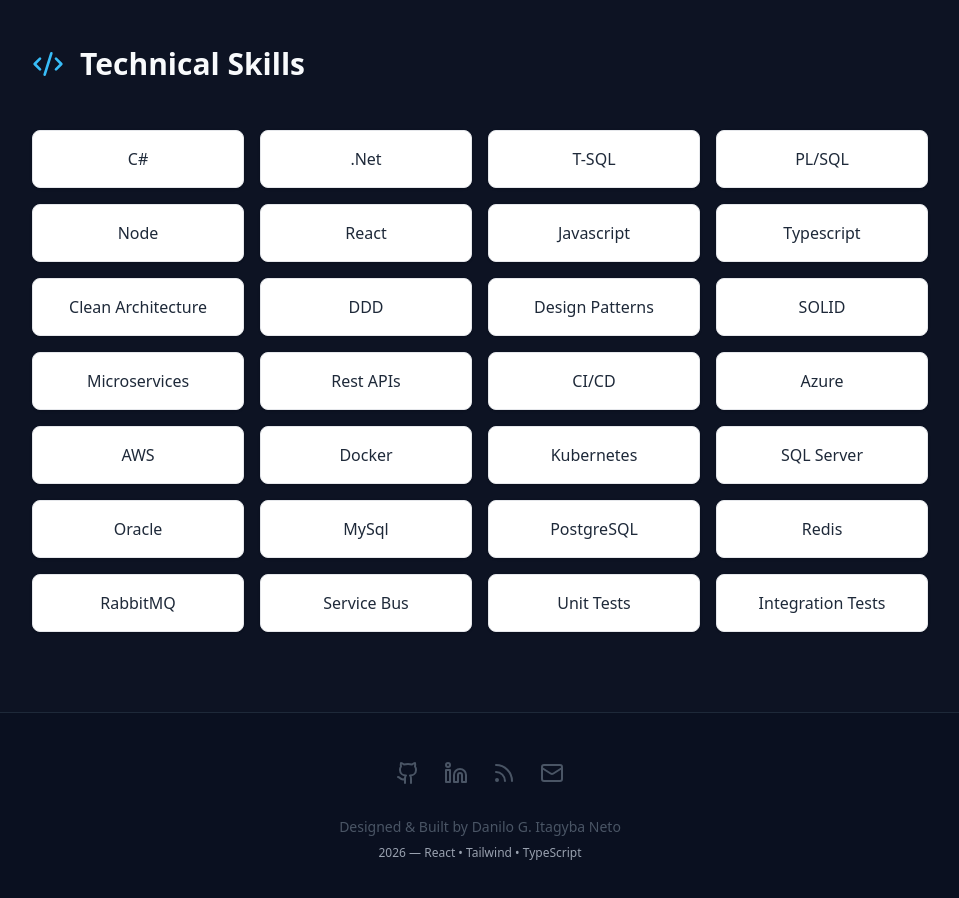
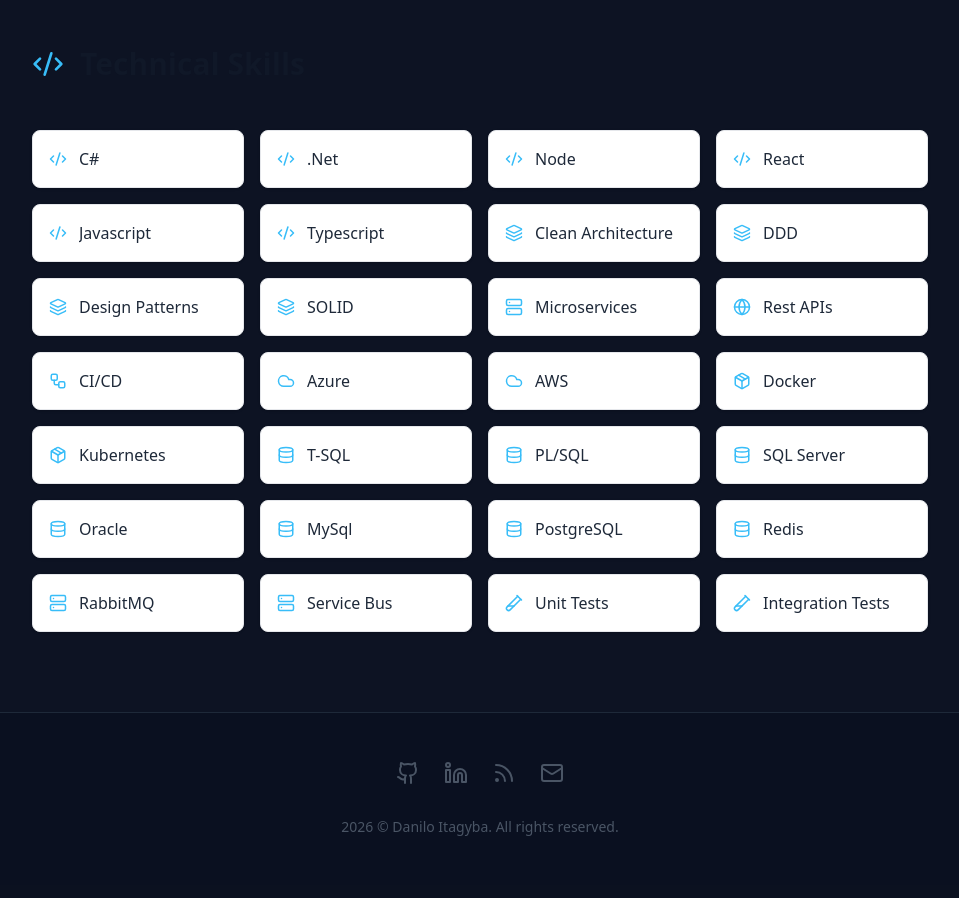
Before and after one commit to daniloitagyba/interactive-resume, a React (Vite) app: page / in a window 1280 px wide. Shown: the part 2200-3098 px from the top of the page, without its empty margins (160-1119 px from the left). Built offline with nearby package versions, Linux system fonts and the light colour scheme.

Commit message:
fix: update footer content and improve skills section with dynamic icons

```diff
--- a/src/components/Footer.tsx
+++ b/src/components/Footer.tsx
@@ -26,12 +26,7 @@
         </div>
 
         <p className="text-gray-600 dark:text-gray-400 text-sm font-medium">
-          {language === 'en'
-            ? `Designed & Built by Danilo G. Itagyba Neto`
-            : `Projetado e Construído por Danilo G. Itagyba Neto`}
-        </p>
-        <p className="text-gray-400 dark:text-gray-500 text-xs mt-2">
-          {new Date().getFullYear()} — React • Tailwind • TypeScript
+         {new Date().getFullYear()} © Danilo Itagyba. {language === 'en' ? 'All rights reserved.' : 'Todos os direitos reservados.'}
         </p>
       </div>
     </footer>
--- a/src/components/Skills.tsx
+++ b/src/components/Skills.tsx
@@ -1,34 +1,90 @@
-import React from 'react';
-import { motion } from 'framer-motion';
-import { useLanguage } from '../context/LanguageContext';
-import { DATA } from '../constants/data';
-import { Code2 } from 'lucide-react';
+import React, { useMemo } from "react";
+import { motion } from "framer-motion";
+import { useLanguage } from "../context/LanguageContext";
+import { DATA } from "../constants/data";
+import {
+  Code2,
+  Database,
+  Cloud,
+  Layers,
+  Server,
+  TestTube2,
+  Globe,
+  Cpu,
+  Package,
+  Workflow,
+  LucideIcon,
+} from "lucide-react";
+
+
+const ICON_MAPPING: { keywords: string[]; Icon: LucideIcon }[] = [
+  { keywords: ["sql", "database", "redis", "oracle", "postgresql", "mysql"], Icon: Database },
+  { keywords: ["azure", "aws", "cloud"], Icon: Cloud },
+  { keywords: ["docker", "kubernetes", "container"], Icon: Package },
+  { keywords: ["test", "unit", "integration"], Icon: TestTube2 },
+  { keywords: ["architecture", "ddd", "solid", "patterns", "clean"], Icon: Layers },
+  { keywords: ["api", "rest", "soap", "spa", "http"], Icon: Globe },
+  { keywords: ["microservices", "service bus", "rabbitmq", "server", "message"], Icon: Server },
+  { keywords: ["react", "javascript", "typescript", "node", "c#", ".net", "frontend", "backend"], Icon: Code2 },
+  { keywords: ["ci/cd", "pipeline", "automation"], Icon: Workflow },
+];
+
+
+const getSkillIcon = (skill: string): React.ReactNode => {
+  const normalizedSkill = skill.toLowerCase();
+  const match = ICON_MAPPING.find((cfg) =>
+    cfg.keywords.some((keyword) => normalizedSkill.includes(keyword))
+  );
+
+  const IconComponent = match ? match.Icon : Cpu;
+  return <IconComponent size={18} />;
+};
+
+interface SkillCardProps {
+  skill: string;
+  index: number;
+}
+
+
+const SkillCard: React.FC<SkillCardProps> = ({ skill, index }) => (
+  <motion.div
+    initial={{ opacity: 0, scale: 0.9 }}
+    whileInView={{ opacity: 1, scale: 1 }}
+    viewport={{ once: true }}
+    transition={{ duration: 0.3, delay: index * 0.05 }}
+    whileHover={{ scale: 1.05 }}
+    className="p-4 rounded-lg bg-white dark:bg-midnight-light border border-gray-200 dark:border-gray-700
+               flex items-center gap-3 font-medium shadow-sm text-gray-800 dark:text-gray-200"
+  >
+    <span className="text-accent flex-shrink-0" aria-hidden="true">
+      {getSkillIcon(skill)}
+    </span>
+    <span className="text-sm md:text-base truncate" title={skill}>
+      {skill}
+    </span>
+  </motion.div>
+);
 
 const Skills: React.FC = () => {
   const { language } = useLanguage();
-  const data = DATA[language];
+
+  const { techStack } = useMemo(() => DATA[language], [language]);
+
+  const title = language === "en" ? "Technical Skills" : "Habilidades Técnicas";
 
   return (
-    <section id="skills" className="section-padding bg-midnight-light/10">
+    <section id="skills" className="section-padding bg-midnight-light/10" aria-labelledby="skills-title">
       <div className="max-w-4xl mx-auto">
-        <div className="flex items-center gap-4 mb-12">
-          <Code2 className="text-accent" size={32} />
-          <h2 className="text-3xl font-bold">{language === 'en' ? 'Technical Skills' : 'Habilidades Técnicas'}</h2>
-        </div>
+        <header className="flex items-center gap-4 mb-12">
+          <Code2 className="text-accent" size={32} aria-hidden="true" />
+          <h2 id="skills-title" className="text-3xl font-bold text-gray-900 dark:text-white">
+            {title}
+          </h2>
+        </header>
 
         <div className="grid grid-cols-2 md:grid-cols-4 gap-4">
-          {data.techStack.map((skill, index) => (
-            <motion.div
-              key={index}
-              initial={{ opacity: 0, scale: 0.9 }}
-              whileInView={{ opacity: 1, scale: 1 }}
-              viewport={{ once: true }}
-              transition={{ duration: 0.3, delay: index * 0.05 }}
-              whileHover={{ scale: 1.05 }}
-              className="p-4 rounded-lg bg-white dark:bg-midnight-light border border-gray-200 dark:border-gray-700 text-center font-medium shadow-sm text-gray-800 dark:text-gray-200"
-            >
-              {skill}
-            </motion.div>
+          {techStack.map((skill, index) => (
+            <SkillCard key={skill} skill={skill} index={index} />
           ))}
         </div>
       </div>
--- a/src/constants/data.ts
+++ b/src/constants/data.ts
@@ -28,7 +28,7 @@
   };
 }
 
-const calculateDuration = (startDate: Date, language: 'en' | 'pt') => {
+const calculateDuration = (startDate: Date, language: "en" | "pt") => {
   const now = new Date();
   let years = now.getFullYear() - startDate.getFullYear();
   let months = now.getMonth() - startDate.getMonth();
@@ -40,49 +40,91 @@
 
   const parts = [];
   if (years > 0) {
-    if (language === 'en') {
-      parts.push(`${years} year${years > 1 ? 's' : ''}`);
+    if (language === "en") {
+      parts.push(`${years} year${years > 1 ? "s" : ""}`);
     } else {
-      parts.push(`${years} ano${years > 1 ? 's' : ''}`);
+      parts.push(`${years} ano${years > 1 ? "s" : ""}`);
     }
   }
   if (months > 0) {
-    if (language === 'en') {
-      parts.push(`${months} month${months > 1 ? 's' : ''}`);
+    if (language === "en") {
+      parts.push(`${months} month${months > 1 ? "s" : ""}`);
     } else {
-      parts.push(`${months} ${months > 1 ? 'meses' : 'mês'}`);
+      parts.push(`${months} ${months > 1 ? "meses" : "mês"}`);
     }
   }
 
-  const joiner = language === 'en' ? ' and ' : ' e ';
+  const joiner = language === "en" ? " and " : " e ";
   return parts.join(joiner);
 };
 
 const lastJobStart = new Date(2024, 4);
 
-export const DATA: Record<'en' | 'pt', PortfolioData> = {
+export const DATA: Record<"en" | "pt", PortfolioData> = {
   en: {
     name: "Danilo Itagyba",
     title: "Senior Software Engineer",
-    summary: "With over 15 years of experience in IT, I have built a solid foundation working for a decade with ERP, SQL, and Business Intelligence (BI). For the past 6 years, I have pivoted my career to focus on Back-end software development. I have proven experience in the full software engineering lifecycle, designing and delivering robust solutions across diverse architectures.",
+    summary:
+      "With over 15 years of experience in IT, I have built a solid foundation working for a decade with ERP, SQL, and Business Intelligence (BI). For the past 6 years, I have pivoted my career to focus on Back-end software development. I have proven experience in the full software engineering lifecycle, designing and delivering robust solutions across diverse architectures.",
     techStack: [
-      "C#", ".Net", "T-SQL", "PL/SQL", "Node", "React", "Javascript", "Typescript",
-      "Clean Architecture", "DDD", "Design Patterns", "SOLID", "Microservices", "Rest APIs",
-      "CI/CD", "Azure", "AWS", "Docker", "Kubernetes", "SQL Server", "Oracle", "MySql", "PostgreSQL", "Redis",
-      "RabbitMQ", "Service Bus", "Unit Tests", "Integration Tests"
+      "C#",
+      ".Net",
+      "Node",
+      "React",
+      "Javascript",
+      "Typescript",
+      "Clean Architecture",
+      "DDD",
+      "Design Patterns",
+      "SOLID",
+      "Microservices",
+      "Rest APIs",
+      "CI/CD",
+      "Azure",
+      "AWS",
+      "Docker",
+      "Kubernetes",
+      "T-SQL",
+      "PL/SQL",
+      "SQL Server",
+      "Oracle",
+      "MySql",
+      "PostgreSQL",
+      "Redis",
+      "RabbitMQ",
+      "Service Bus",
+      "Unit Tests",
+      "Integration Tests",
     ],
     experience: [
       {
         role: "Senior Software Engineer",
         company: "Bionexo",
         location: "São Paulo - SP (remote)",
-        period: `May 2024 - Present (${calculateDuration(lastJobStart, 'en')})`,
+        period: `May 2024 - Present (${calculateDuration(lastJobStart, "en")})`,
         description: [
           "Health tech (Biotacker Project: Inventory management with RFID).",
           "Development and maintenance in .Net/.Net Core (Windows/Kubernetes VMs).",
-          "CI/CD (Azure Pipelines), unit/integration testing. Technical and decision-making support."
+          "CI/CD (Azure Pipelines), unit/integration testing. Technical and decision-making support.",
         ],
-        technologies: ["C#", ".Net Core", ".Net Framework", "T-SQL", "Microservices", "Rest", "Soap", "RabbitMQ", "SQL Server", "Redis", "JS", "TS", "React", "CI/CD", "Azure Pipelines", "Dynatrace"]
+        technologies: [
+          "C#",
+          ".Net Core",
+          ".Net Framework",
+          "T-SQL",
+          "Microservices",
+          "Rest",
+          "Soap",
+          "RabbitMQ",
+          "SQL Server",
+          "Redis",
+          "JS",
+          "TS",
+          "React",
+          "CI/CD",
+          "Azure Pipelines",
+          "Dynatrace",
+        ],
       },
       {
         role: "Senior Software Engineer",
@@ -92,9 +134,23 @@
         description: [
           "Cielo E-Commerce. Reconciliation solutions.",
           "Development and maintenance in .Net/.Net Core (Windows/Kubernetes VMs).",
-          "CI/CD (Azure Pipelines), unit/integration testing. Technical and decision-making support."
+          "CI/CD (Azure Pipelines), unit/integration testing. Technical and decision-making support.",
         ],
-        technologies: ["C#", ".Net Core", ".Net Framework", "T-SQL", "Microservices", "Rest", "Soap", "RabbitMQ", "SQL Server", "Redis", "CI/CD", "Azure Pipelines", "Datadog"]
+        technologies: [
+          "C#",
+          ".Net Core",
+          ".Net Framework",
+          "T-SQL",
+          "Microservices",
+          "Rest",
+          "Soap",
+          "RabbitMQ",
+          "SQL Server",
+          "Redis",
+          "CI/CD",
+          "Azure Pipelines",
+          "Datadog",
+        ],
       },
       {
         role: "Senior Software Engineer",
@@ -103,9 +159,22 @@
         period: "November 2020 - October 2021 (11 months)",
         description: [
           "Healthcare Marketplace.",
-          "Development and maintenance of integrations with ERPs (buyers/sellers)."
+          "Development and maintenance of integrations with ERPs (buyers/sellers).",
         ],
-        technologies: ["C#", ".Net Core", ".Net Framework", "AspNet MVC", "Microservices", "Rest", "Soap", "T-SQL", "PL/SQL", "SQL Server", "Azure Pipelines", "Azure Functions"]
+        technologies: [
+          "C#",
+          ".Net Core",
+          ".Net Framework",
+          "AspNet MVC",
+          "Microservices",
+          "Rest",
+          "Soap",
+          "T-SQL",
+          "PL/SQL",
+          "SQL Server",
+          "Azure Pipelines",
+          "Azure Functions",
+        ],
       },
       {
         role: "Senior Systems Analyst (Contractor)",
@@ -115,9 +184,9 @@
         description: [
           "Aluminum industry.",
           "Customization of ERP (proprietary language), development of reports/dashboards in Power BI.",
-          "Mastery of the complete industrial process."
+          "Mastery of the complete industrial process.",
         ],
-        technologies: ["ERP", "Power BI", "SQL"]
+        technologies: ["ERP", "Power BI", "SQL"],
       },
       {
         role: "Senior Systems Analyst (Contractor)",
@@ -127,9 +196,9 @@
         description: [
           "Aluminum industry.",
           "Customization of ERP (proprietary language), development of reports/dashboards in Power BI.",
-          "Mastery of the complete industrial process."
+          "Mastery of the complete industrial process.",
         ],
-        technologies: ["ERP", "Power BI", "SQL"]
+        technologies: ["ERP", "Power BI", "SQL"],
       },
       {
         role: "Senior Systems Analyst",
@@ -139,9 +208,9 @@
         description: [
           "Plastic packaging industry.",
           "Customization of ERP (proprietary language), development of reports/dashboards in Power BI.",
-          "Mastery of the complete industrial process."
+          "Mastery of the complete industrial process.",
         ],
-        technologies: ["ERP", "Power BI", "SQL"]
+        technologies: ["ERP", "Power BI", "SQL"],
       },
       {
         role: "Senior Systems Analyst",
@@ -151,9 +220,9 @@
         description: [
           "Industry/trade of rescue materials.",
           "Customization of ERP (proprietary language), development of reports/dashboards in Power BI.",
-          "Mastery of the complete industrial process."
+          "Mastery of the complete industrial process.",
         ],
-        technologies: ["ERP", "Power BI", "SQL"]
+        technologies: ["ERP", "Power BI", "SQL"],
       },
       {
         role: "Senior Systems Analyst",
@@ -163,47 +232,94 @@
         description: [
           "Plastic packaging industry.",
           "Customization of ERP (proprietary language), development of reports/dashboards in Power BI.",
-          "Mastery of the complete industrial process."
+          "Mastery of the complete industrial process.",
         ],
-        technologies: ["ERP", "Power BI", "SQL"]
-      }
+        technologies: ["ERP", "Power BI", "SQL"],
+      },
     ],
     education: [
       {
         degree: "Software Engineering",
         institution: "Uniamérica",
-        period: "January 2025 - December 2027"
-      }
+        period: "January 2025 - December 2027",
+      },
     ],
     links: {
       linkedin: "https://www.linkedin.com/in/danilo-itagyba/",
       github: "https://github.com/daniloitagyba",
       blog: "https://dev.to/itagyba",
-      email: "daniloitagyba@gmail.com"
-    }
+      email: "daniloitagyba@gmail.com",
+    },
   },
   pt: {
     name: "Danilo G. Itagyba Neto",
     title: "Engenheiro de Software Sênior",
-    summary: "Com uma trajetória de mais de 15 anos na área de TI, construí uma base sólida atuando por uma década com ERP, SQL e Business Intelligence (BI). Há 6 anos, direcionei minha carreira para a engenharia de software com foco em back-end. Tenho experiência no ciclo completo de engenharia de software, projetando, entregando e mantendo soluções robustas em diversas arquiteturas.",
+    summary:
+      "Com uma trajetória de mais de 15 anos na área de TI, construí uma base sólida atuando por uma década com ERP, SQL e Business Intelligence (BI). Há 6 anos, direcionei minha carreira para a engenharia de software com foco em back-end. Tenho experiência no ciclo completo de engenharia de software, projetando, entregando e mantendo soluções robustas em diversas arquiteturas.",
     techStack: [
-      "C#", ".Net Framework", ".Net Core", "T-SQL", "PL/SQL", "Node", "React", "Javascript", "Typescript",
-      "Arquitetura Limpa", "DDD", "Design Patterns", "SOLID", "Microserviços", "Rest APIs", "Soap", "Wpf", "SPAs",
-      "CI/CD", "Azure", "AWS", "Docker", "Kubernetes", "SQL Server", "Oracle", "MySql", "PostgreSQL", "Redis",
-      "RabbitMQ", "Service Bus", "Testes Unitários", "Testes de Integração"
+      "C#",
+      ".Net Framework",
+      ".Net Core",
+      "T-SQL",
+      "PL/SQL",
+      "Node",
+      "React",
+      "Javascript",
+      "Typescript",
+      "Arquitetura Limpa",
+      "DDD",
+      "Design Patterns",
+      "SOLID",
+      "Microserviços",
+      "Rest APIs",
+      "Soap",
+      "Wpf",
+      "SPAs",
+      "CI/CD",
+      "Azure",
+      "AWS",
+      "Docker",
+      "Kubernetes",
+      "SQL Server",
+      "Oracle",
+      "MySql",
+      "PostgreSQL",
+      "Redis",
+      "RabbitMQ",
+      "Service Bus",
+      "Testes Unitários",
+      "Testes de Integração",
     ],
     experience: [
       {
         role: "Engenheiro de Software Sênior",
         company: "Bionexo",
         location: "São Paulo - SP (remoto)",
-        period: `Maio 2024 - Presente (${calculateDuration(lastJobStart, 'pt')})`,
+        period: `Maio 2024 - Presente (${calculateDuration(lastJobStart, "pt")})`,
         description: [
           "Health tech (Projeto Biotacker: Gestão de estoque com RFID).",
           "Desenvolvimento e manutenção em .Net/.Net Core (VMs Windows/Kubernetes).",
-          "CI/CD (Azure Pipelines), testes unitários/integração. Apoio técnico e decisório."
+          "CI/CD (Azure Pipelines), testes unitários/integração. Apoio técnico e decisório.",
         ],
-        technologies: ["C#", ".Net Core", ".Net Framework", "T-SQL", "Microserviços", "Rest", "Soap", "RabbitMQ", "SQL Server", "Redis", "JS", "TS", "React", "Testes Unitários e de integração", "CI/CD", "Azure Pipelines", "Dynatrace"]
+        technologies: [
+          "C#",
+          ".Net Core",
+          ".Net Framework",
+          "T-SQL",
+          "Microserviços",
+          "Rest",
+          "Soap",
+          "RabbitMQ",
+          "SQL Server",
+          "Redis",
+          "JS",
+          "TS",
+          "React",
+          "Testes Unitários e de integração",
+          "CI/CD",
+          "Azure Pipelines",
+          "Dynatrace",
+        ],
       },
       {
         role: "Engenheiro de Software Sênior",
@@ -213,9 +329,25 @@
         description: [
           "Cielo E-Commerce. Soluções de conciliação.",
           "Desenvolvimento e manutenção em .Net/.Net Core (VMs Windows/Kubernetes).",
-          "CI/CD (Azure Pipelines), testes unitários/integração. Apoio técnico e decisório."
+          "CI/CD (Azure Pipelines), testes unitários/integração. Apoio técnico e decisório.",
         ],
-        technologies: ["C#", ".Net Core", ".Net Framework", "T-SQL", "Microserviços", "Rest", "Soap", "Service Bus", "RabbitMQ", "Sql Server", "Redis", "Testes Unitários e de integração", "CI/CD", "Azure Pipelines", "Datadog"]
+        technologies: [
+          "C#",
+          ".Net Core",
+          ".Net Framework",
+          "T-SQL",
+          "Microserviços",
+          "Rest",
+          "Soap",
+          "Service Bus",
+          "RabbitMQ",
+          "Sql Server",
+          "Redis",
+          "Testes Unitários e de integração",
+          "CI/CD",
+          "Azure Pipelines",
+          "Datadog",
+        ],
       },
       {
         role: "Engenheiro de Software",
@@ -224,9 +356,22 @@
         period: "Novembro 2020 - Outubro 2021 (11 meses)",
         description: [
           "Marketplace da saúde.",
-          "Desenvolvimento e manutenção de integrações com ERPs (compradores/vendedores)."
+          "Desenvolvimento e manutenção de integrações com ERPs (compradores/vendedores).",
         ],
-        technologies: ["C#", ".Net Core", ".Net Framework", "AspNet MVC", "Microserviços", "Rest", "Soap", "T-SQL", "PL/SQL", "SQL Server", "Azure Pipelines", "Azure Functions"]
+        technologies: [
+          "C#",
+          ".Net Core",
+          ".Net Framework",
+          "AspNet MVC",
+          "Microserviços",
+          "Rest",
+          "Soap",
+          "T-SQL",
+          "PL/SQL",
+          "SQL Server",
+          "Azure Pipelines",
+          "Azure Functions",
+        ],
       },
       {
         role: "Analista de Sistemas Sênior (PJ)",
@@ -236,9 +381,9 @@
         description: [
           "Indústria de alumínio.",
           "Customização de ERP (linguagem própria), desenvolvimento de relatórios/painéis em Power BI.",
-          "Domínio do processo industrial completo."
+          "Domínio do processo industrial completo.",
         ],
-        technologies: ["ERP", "Power BI", "SQL"]
+        technologies: ["ERP", "Power BI", "SQL"],
       },
       {
         role: "Analista de Sistemas Sênior (PJ)",
@@ -248,9 +393,9 @@
         description: [
           "Indústria de alumínio.",
           "Customização de ERP (linguagem própria), desenvolvimento de relatórios/painéis em Power BI.",
-          "Domínio do processo industrial completo."
+          "Domínio do processo industrial completo.",
         ],
-        technologies: ["ERP", "Power BI", "SQL"]
+        technologies: ["ERP", "Power BI", "SQL"],
       },
       {
         role: "Analista de Sistemas Sênior",
@@ -260,9 +405,9 @@
         description: [
           "Indústria de embalagens plásticas.",
           "Customização de ERP (linguagem própria), desenvolvimento de relatórios/painéis em Power BI.",
-          "Domínio do processo industrial completo."
+          "Domínio do processo industrial completo.",
         ],
-        technologies: ["ERP", "Power BI", "SQL"]
+        technologies: ["ERP", "Power BI", "SQL"],
       },
       {
         role: "Analista de Sistemas Sênior",
@@ -272,9 +417,9 @@
         description: [
           "Indústria/comércio de materiais de resgate.",
           "Customização de ERP (linguagem própria), desenvolvimento de relatórios/painéis em Power BI.",
-          "Domínio do processo industrial completo."
+          "Domínio do processo industrial completo.",
         ],
-        technologies: ["ERP", "Power BI", "SQL"]
+        technologies: ["ERP", "Power BI", "SQL"],
       },
       {
         role: "Analista de Sistemas Sênior",
@@ -284,23 +429,23 @@
         description: [
           "Indústria de embalagens plásticas.",
           "Customização de ERP (linguagem própria), desenvolvimento de relatórios/painéis em Power BI.",
-          "Domínio do processo industrial completo."
+          "Domínio do processo industrial completo.",
         ],
-        technologies: ["ERP", "Power BI", "SQL"]
-      }
+        technologies: ["ERP", "Power BI", "SQL"],
+      },
     ],
     education: [
       {
         degree: "Engenharia de Software",
         institution: "Uniamérica",
-        period: "Janeiro 2025 a Dezembro 2027"
-      }
+        period: "Janeiro 2025 a Dezembro 2027",
+      },
     ],
     links: {
       linkedin: "https://www.linkedin.com/in/danilo-itagyba/",
       github: "https://github.com/daniloitagyba",
       blog: "https://dev.to/itagyba",
-      email: "daniloitagyba@gmail.com"
-    }
-  }
+      email: "daniloitagyba@gmail.com",
+    },
+  },
 };
```
